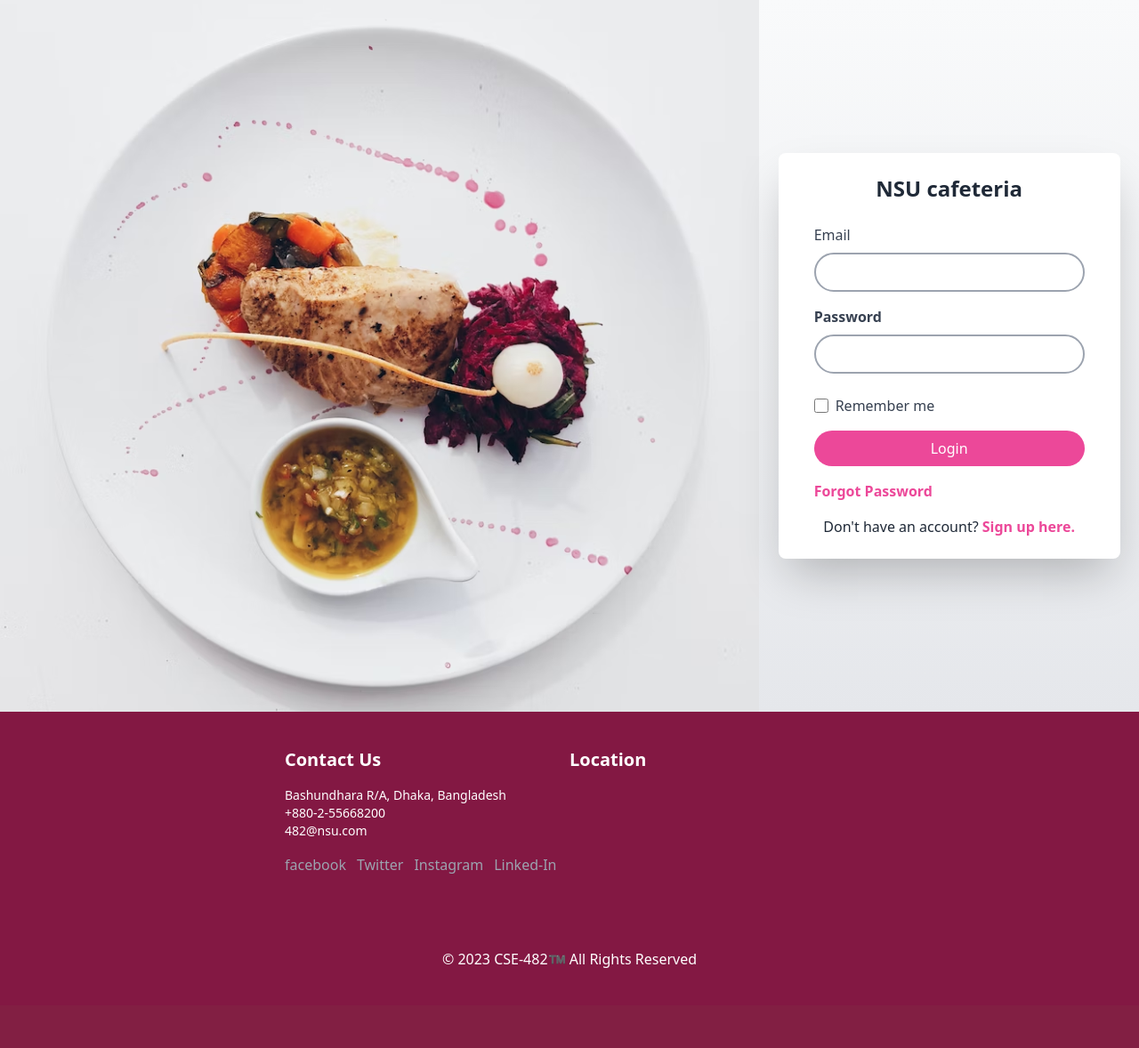
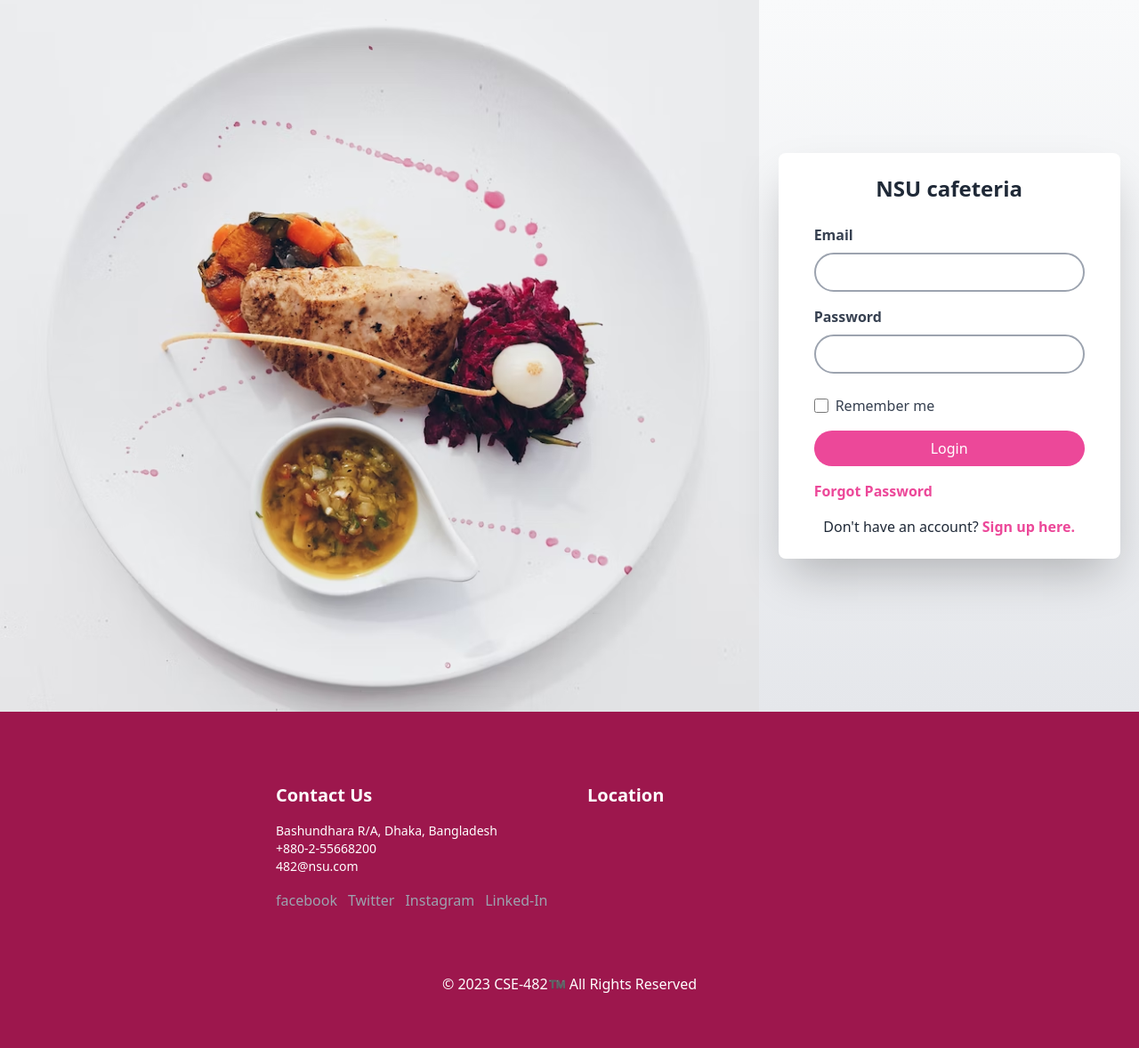
Before and after one commit to zahirulnahid/CSE-482-Online-Canteen-Order-and-Queue-System, a PHP site: page /login.php in a window 1280 px wide. Shown: the whole page at 89% size. Before the commit the page ends 1088 px from the top, so only its background shows below. Run offline with PHP 8.4, Linux system fonts and the light colour scheme; a user stored in the database is signed in; style sheets or scripts are compiled from the project's sources; some libraries are stand-ins or nearby versions; grey boxes are pictures that could not be loaded.

Commit message:
ui tweak

```diff
--- a/output/login.php
+++ b/output/login.php
@@ -38,7 +38,7 @@ unset($_COOKIE['user']); ?>
           <!-- LOGIN FORM STARTS  -->
           <form name="myForm" method="POST" onsubmit="return validateForm()" action="authentication.php">
             <div class="mb-4">
-              <label class="block text-gray-700 font-raleway mb-2" for="email">Email</label>
+              <label class="block text-gray-700 font-semibold mb-2" for="email">Email</label>
               <input
                 class="border-2 border-gray-400 p-2 w-full rounded-full focus:outline-none focus:ring-2 focus:ring-pink-400"
                 type="text" name="email" id="email" required>
--- a/output/ui/footer.php
+++ b/output/ui/footer.php
@@ -1,7 +1,7 @@
-<footer class="bg-pink-900 text-white font-raleway py-10 ">
-  <div class="container mx-auto px-26">
+<footer class="bg-pink-800 text-white font-raleway  py-10 ">
+  <div class="container mx-auto p-5">
     <div class="flex flex-wrap justify-center">
-      <div class="w-full md:w-1/2 lg:w-1/4 mb-8">
+      <div class="w-full md:w-1/2 lg:w-1/4 m-5">
         <h3 class="text-xl font-bold mb-4">Contact Us</h3>
         <p class="text-sm">Bashundhara R/A, Dhaka, Bangladesh<br>+880-2-55668200<br>482@nsu.com</p>
         <div class="flex mt-4">
@@ -11,7 +11,7 @@
           <a href="#" class="text-gray-400 hover:text-white"><i class="fab fa-linkedin-in"></i>Linked-In</a>
         </div>
       </div>
-      <div class="w-full md:w-1/2 lg:w-1/4 mb-8">
+      <div class="w-full md:w-1/2 lg:w-1/4 m-5">
         <h3 class="text-xl font-bold mb-4">Location</h3>
         <div class="aspect-w-3 aspect-h-2">
           <iframe
--- a/output/ui/header.php
+++ b/output/ui/header.php
@@ -11,12 +11,12 @@ if(in_array($curPageName,$userType[$_SESSION["userType"]])){
 }
 else header("location: ".$userType[$_SESSION["userType"]][0]."");
 ?>
-<nav class="bg-gray-900 bg-opacity-50 py-4 px-4 sm:px-6 lg:px-14 z-10">
+<nav class="bg-pink-800 py-4 px-4 sm:px-6 lg:px-14 z-10">
     <div class="container mx-auto flex justify-between items-center">
         <a href="<?php echo $userType[$_SESSION["userType"]][0]?>" class="text-gray-100 text-2xl border-white font-fatface">NSU Canteen</a>
         <div class="hidden sm:block">
-            <a href="login.php" class="bg-pink-700 hover:bg-white hover:text-black text-white font-raleway py-3 px-5 rounded-full
-      focus:outline-black hover:ring-2 hover:ring-pink-600 w-full hover:translate-0 hover:transition-shadow">Log
+            <a href="login.php" class="bg-gray-50 hover:bg-pink-700 hover:text-white text-black font-raleway py-3 px-5 rounded-full
+             ring-2 ring-pink-900 hover:ring-2 hover:ring-pink-500 w-full hover:translate-0 hover:transition-shadow">Log
                 Out</a>
         </div>
         <!-- <button class="sm:hidden text-gray-400 hover:text-white focus:outline-black focus:ring-2 focus:ring-pink-400"
```
Also changed, not shown: output/homepage.php (+5 -4 lines), output/invoice.php (+12 -15 lines).
